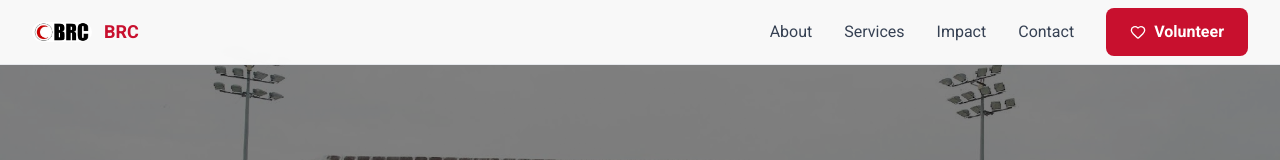
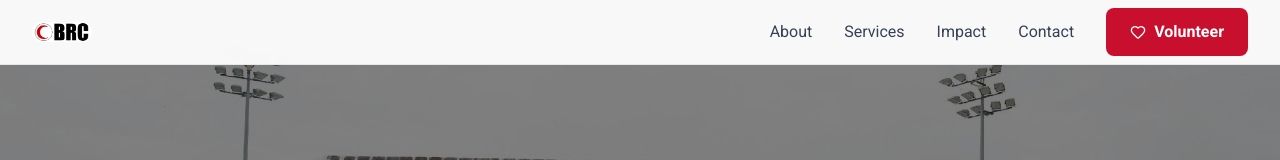
Before and after one commit to Khairul-Ikhwan23/brc-landing-page, a Next.js app: page / in a window 1280 px wide. Shown: the top 160 px of the page. Built offline with nearby package versions, Linux system fonts and the light colour scheme.

Commit message:
Fixes for pages href

```diff
--- a/src/components/About.tsx
+++ b/src/components/About.tsx
@@ -108,7 +108,7 @@ export default function About() {
           className="text-center mt-12"
         >
           <a
-            href="/history"
+            href="brc-landing-page/history"
             className="btn-secondary inline-flex items-center gap-2"
           >
             Read More About Our History
--- a/src/components/Header.tsx
+++ b/src/components/Header.tsx
@@ -20,9 +20,7 @@ export default function Header() {
               height={60}
               className="rounded-full"
             />
-            <span className="ml-3 font-montserrat font-bold text-lg text-brc-red">
-              BRC
-            </span>
+
           </div>
 
           {/* Desktop Navigation */}
--- a/src/components/Hero.tsx
+++ b/src/components/Hero.tsx
@@ -51,7 +51,7 @@ export default function Hero() {
             </motion.a>
 
             <motion.a
-              href="/donate"
+              href="brc-landing-page/donate"
               className="btn-secondary text-lg px-8 py-4"
               whileHover={{ scale: 1.05 }}
               whileTap={{ scale: 0.95 }}
```
